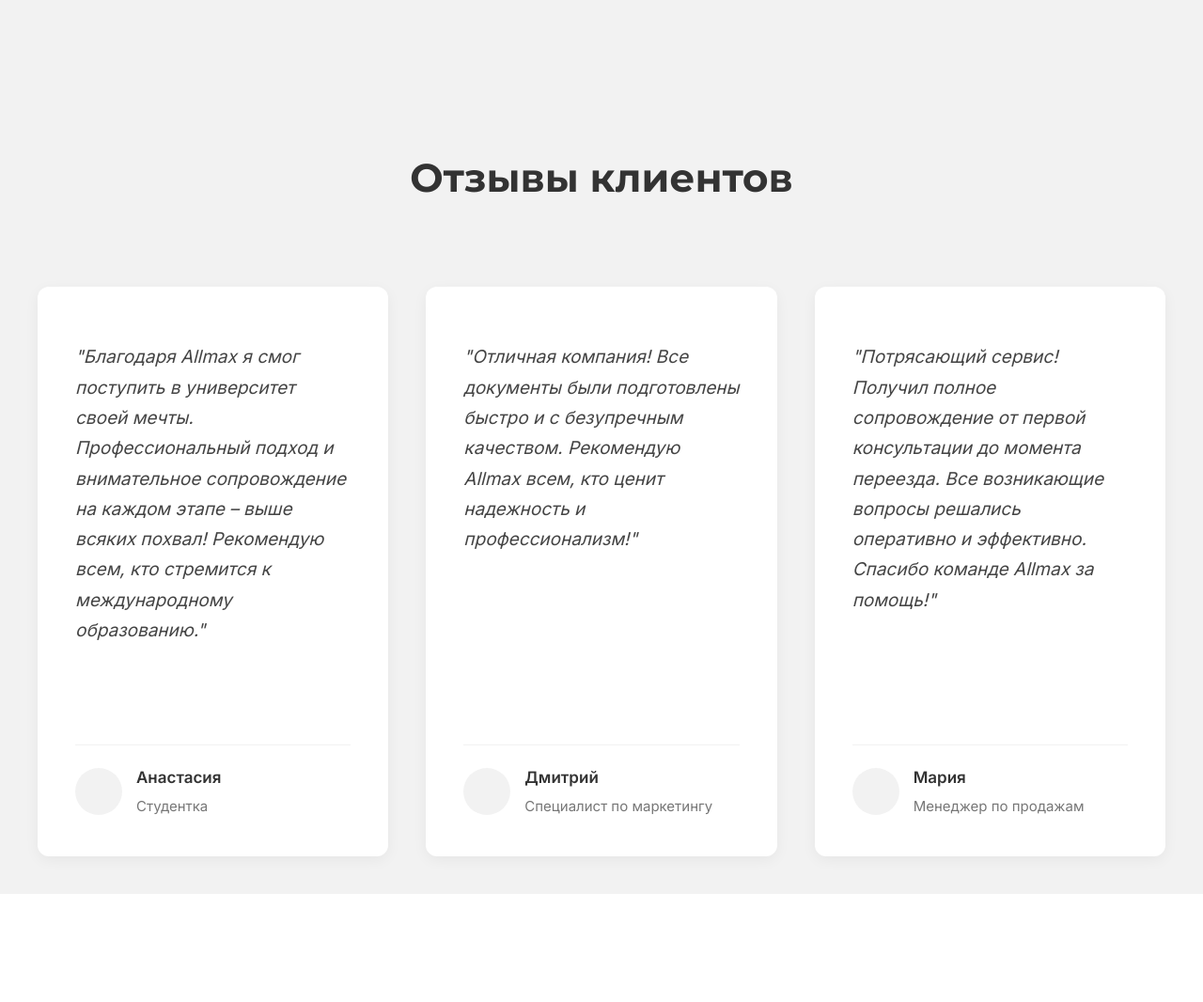
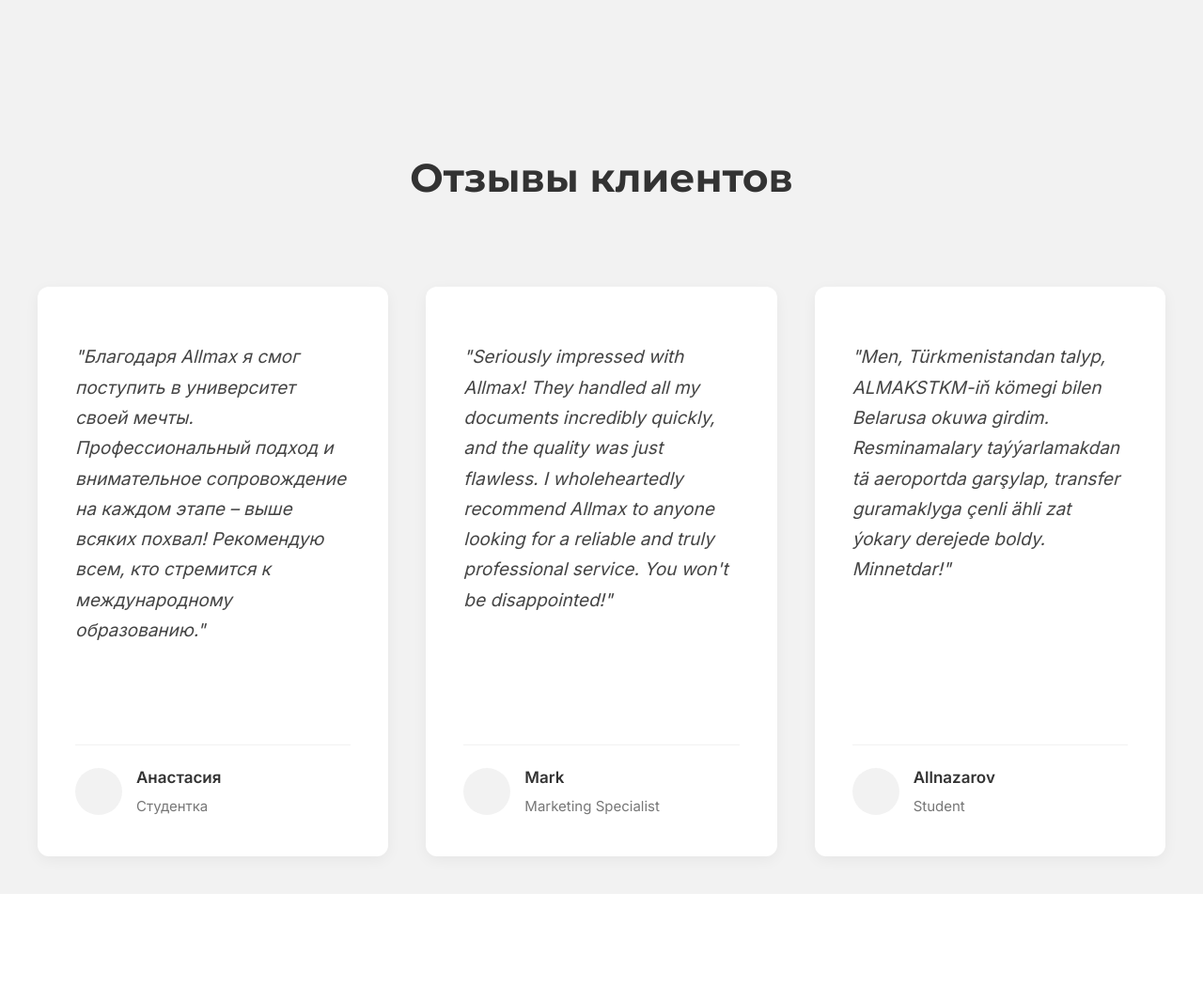
Before and after one commit to GNCHPersona/ALLMAX, a Flask app: page / in a window 1280 px wide. Shown: the part 2016-3082 px from the top of the page at 94% size. Run offline with Flask 3, Linux system fonts and the light colour scheme.

Commit message:
Update Feedback

```diff
--- a/templates/index.html
+++ b/templates/index.html
@@ -132,27 +132,27 @@
         </div>
         {# Остальные отзывы ... #}
          <div class="testimonial-block animate-on-scroll animate-slide-right">
-          <p class="testimonial-block__quote">"Отличная компания! Все документы были подготовлены быстро и с безупречным качеством. Рекомендую Allmax всем, кто ценит надежность и профессионализм!"</p>
+          <p class="testimonial-block__quote">"Seriously impressed with Allmax! They handled all my documents incredibly quickly, and the quality was just flawless. I wholeheartedly recommend Allmax to anyone looking for a reliable and truly professional service. You won't be disappointed!"</p>
           <div class="testimonial-block__author-info">
             <div class="testimonial-block__author-avatar">
-               {# <img src="path/to/avatar2.jpg" alt="Дмитрий"> #}
+               {# <img src="path/to/avatar2.jpg" alt="Mark"> #}
             </div>
             <div class="testimonial-block__author-details">
-              <span class="testimonial-block__author-name">Дмитрий</span>
-              <span class="testimonial-block__author-position">Специалист по маркетингу</span>
+              <span class="testimonial-block__author-name">Mark</span>
+              <span class="testimonial-block__author-position">Marketing Specialist</span>
             </div>
           </div>
         </div>
 
         <div class="testimonial-block animate-on-scroll animate-slide-left">
-          <p class="testimonial-block__quote">"Потрясающий сервис! Получил полное сопровождение от первой консультации до момента переезда. Все возникающие вопросы решались оперативно и эффективно. Спасибо команде Allmax за помощь!"</p>
+          <p class="testimonial-block__quote">"Men, Türkmenistandan talyp, ALMAKSTKM-iň kömegi bilen Belarusa okuwa girdim. Resminamalary taýýarlamakdan tä aeroportda garşylap, transfer guramaklyga çenli ähli zat ýokary derejede boldy. Minnetdar!"</p>
           <div class="testimonial-block__author-info">
             <div class="testimonial-block__author-avatar">
-               {# <img src="path/to/avatar3.jpg" alt="Мария"> #}
+               {# <img src="path/to/avatar3.jpg" alt="Allnazarov"> #}
             </div>
             <div class="testimonial-block__author-details">
-              <span class="testimonial-block__author-name">Мария</span>
-              <span class="testimonial-block__author-position">Менеджер по продажам</span>
+              <span class="testimonial-block__author-name">Allnazarov</span>
+              <span class="testimonial-block__author-position">Student</span>
             </div>
           </div>
         </div>
```
